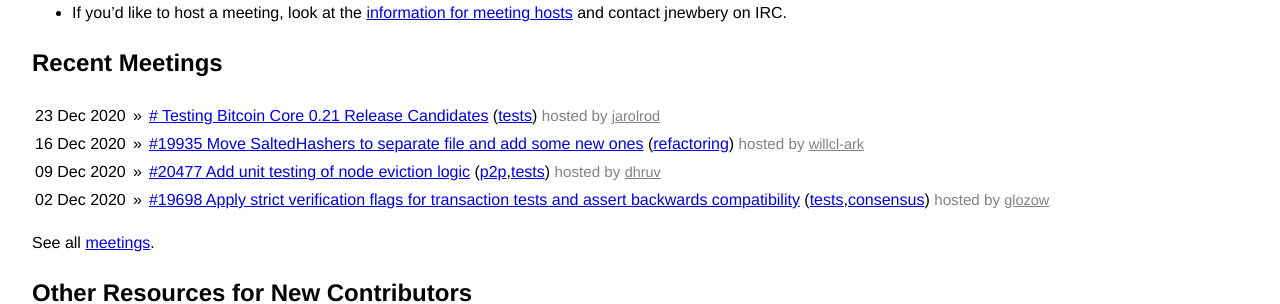
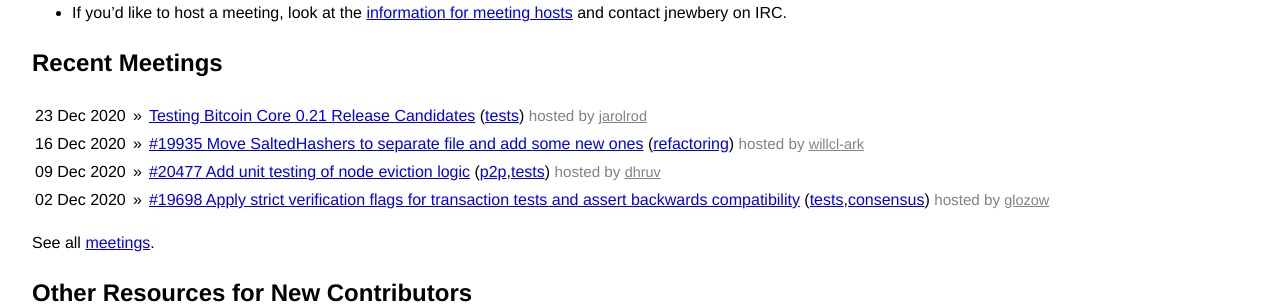
Before and after one commit to bitcoin-core-review-club/website, a Jekyll site: the page built from index.md, in a window 1280 px wide. Shown: the part 705-1009 px from the top of the page. Built offline with Jekyll 4.4.1, drawn with Linux system fonts in a browser that asks for light colours.

Commit message:
Recent Meetings listing fix

```diff
--- a/index.md
+++ b/index.md
@@ -88,7 +88,7 @@
       <div class="home-posts-post">
         <td class="Home-posts-post-date">{{ post.date | date_to_string }}</td>
         <td class="Home-posts-post-arrow">&raquo;</td>
-        <td><a class="home-posts-post-title" href="{{ post.url }}">#{{ post.pr }} {{ post.title }}</a>
+        <td><a class="Home-posts-post-title" href="{{ post.url }}">{% if post.pr %}#{{ post.pr }}{% endif %} {{ post.title }}</a>
         ({{components}})
         <span class="host">hosted by <a class="host" href="/meetings-hosts/#{{post.host}}">{{ post.host }}</a></span></td>
       </div>
```
